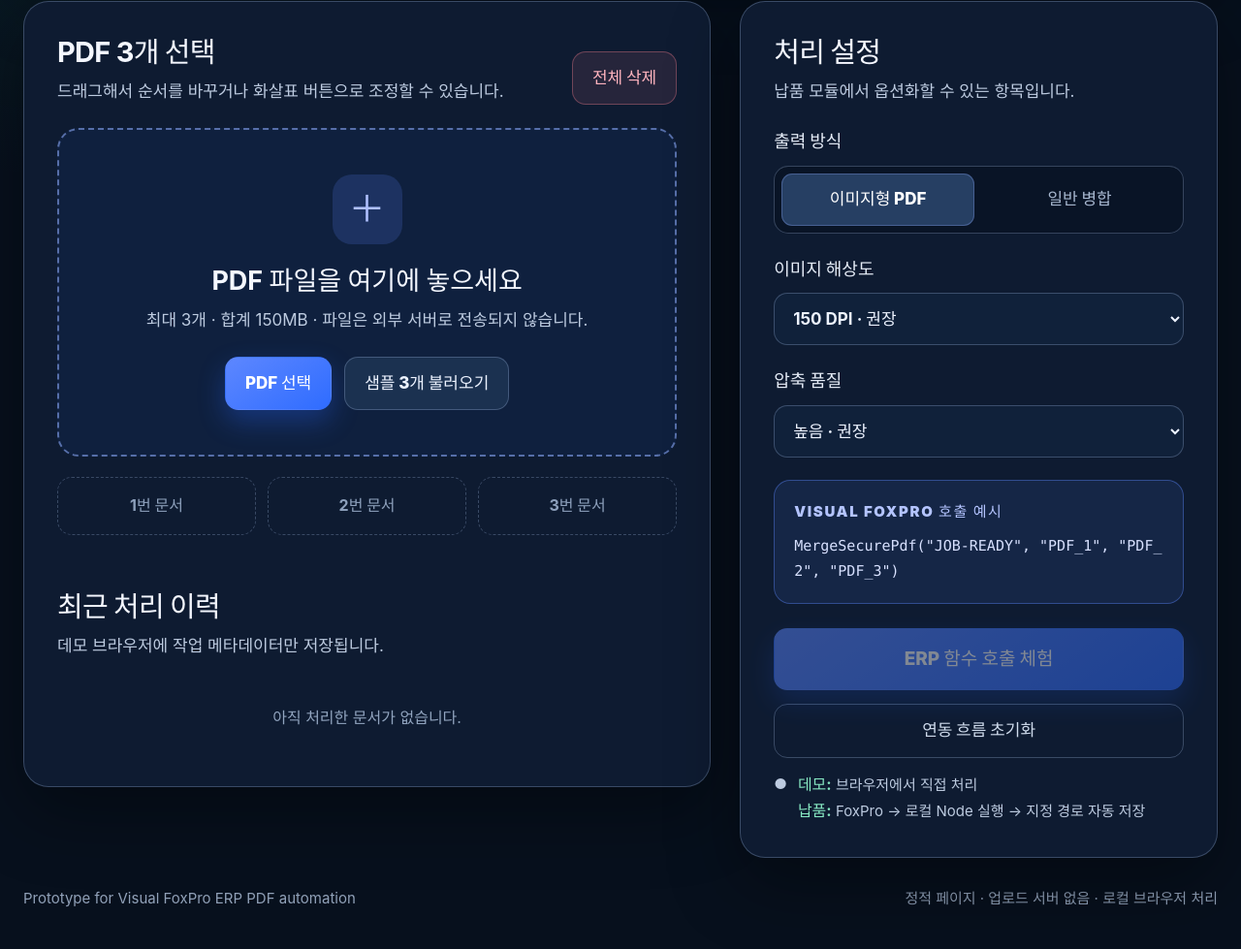
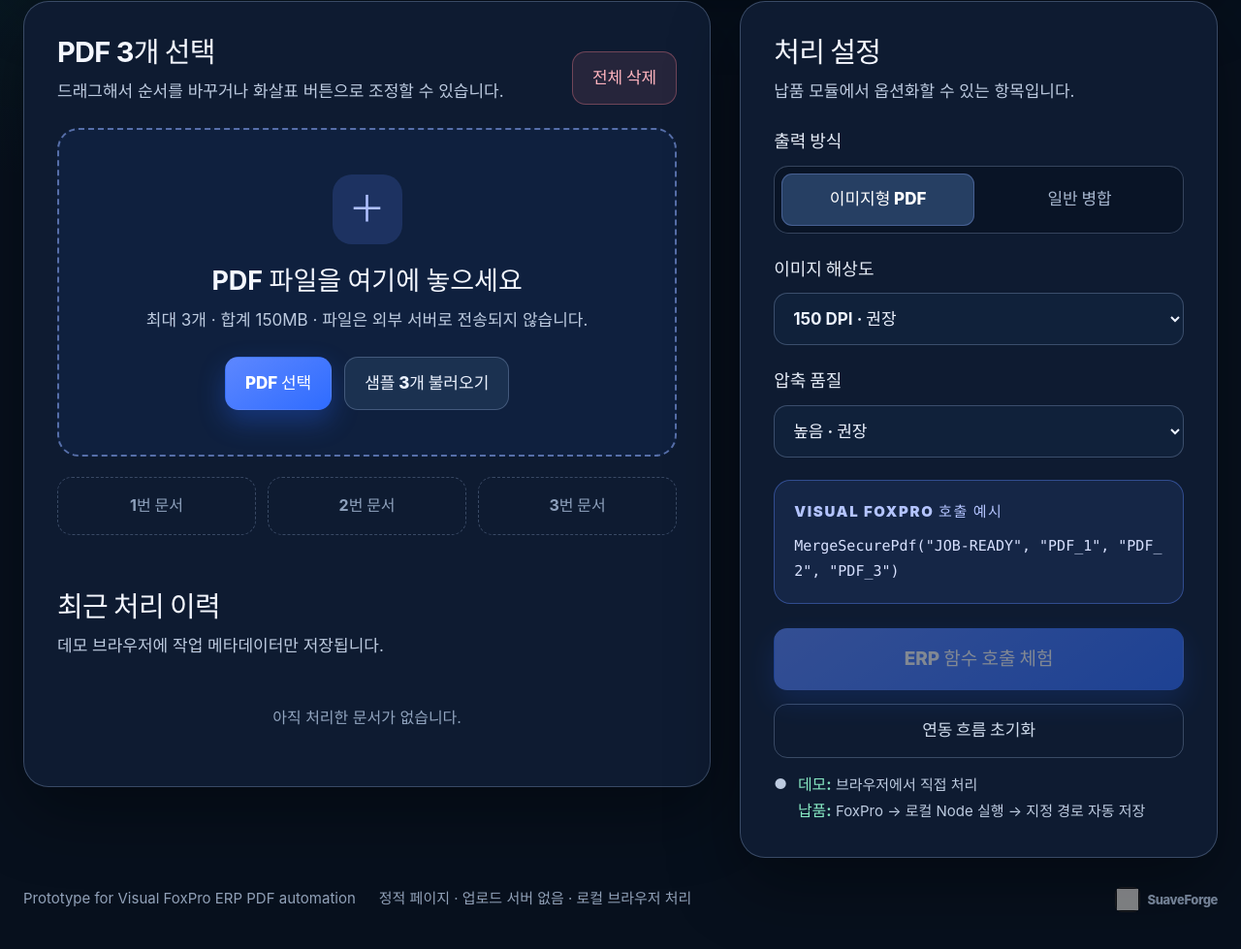
Before and after one commit to programmer119/foxpro, a website built with Vite: page index.html in a window 1280 px wide. Shown: the part 1138-2117 px from the top of the page at 97% size. Built offline with nearby package versions, Linux system fonts and the light colour scheme; grey boxes are pictures that could not be loaded.

Commit message:
Enable standard and potpolio presentation modes

```diff
--- a/index.html
+++ b/index.html
@@ -7,6 +7,7 @@
     <meta name="theme-color" content="#08111f" />
     <link rel="icon" href="./favicon.svg" type="image/svg+xml" />
     <title>ERP PDF Secure Merge Demo</title>
+    <script>(()=>{const p=new URLSearchParams(location.search),m=p.get('potpolio')==='1';if(m){let r=document.head.querySelector('meta[name="robots"]');if(!r){r=document.createElement('meta');r.name='robots';document.head.appendChild(r)}r.content='noindex,nofollow,noarchive,nosnippet';document.documentElement.dataset.presentationMode='portfolio';const k=v=>{try{const u=new URL(v,location.href);if(u.origin!==location.origin)return v;u.searchParams.set('potpolio','1');return u.href}catch{return v}};document.addEventListener('click',e=>{const a=e.target.closest?.('a[href]');if(a&&!a.href.startsWith('javascript:')&&!a.href.startsWith('mailto:')&&!a.href.startsWith('tel:'))a.href=k(a.href)},true);['pushState','replaceState'].forEach(n=>{const o=history[n];history[n]=function(s,t,u){return o.call(this,s,t,u?k(u):u)}});return}const s=document.createElement('script');s.src='./presentation-standard.js';s.defer=true;s.dataset.project='Visual FoxPro ERP PDF 병합 모듈';s.dataset.caseStudy='foxpro';document.head.appendChild(s)})();</script>
   </head>
   <body>
     <div id="app"></div>
```
